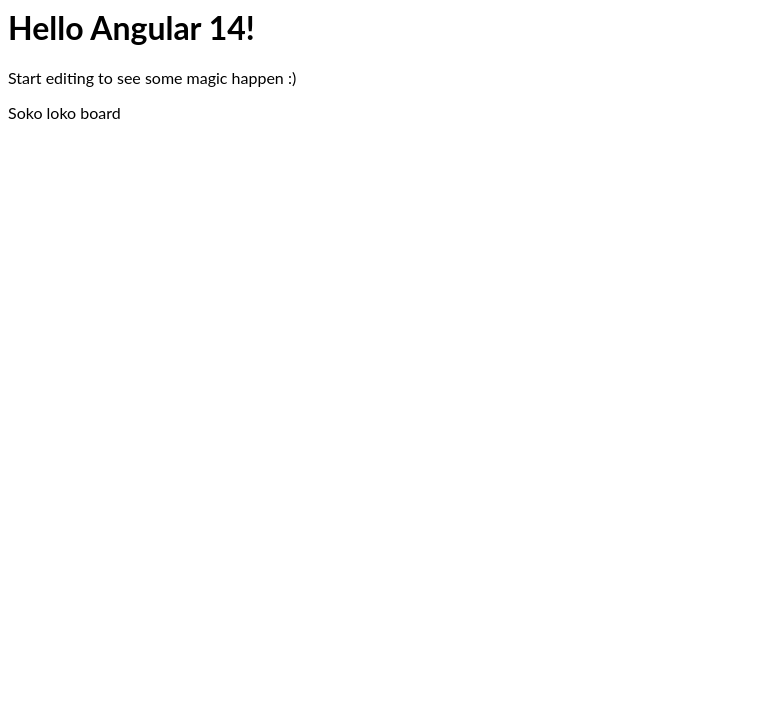
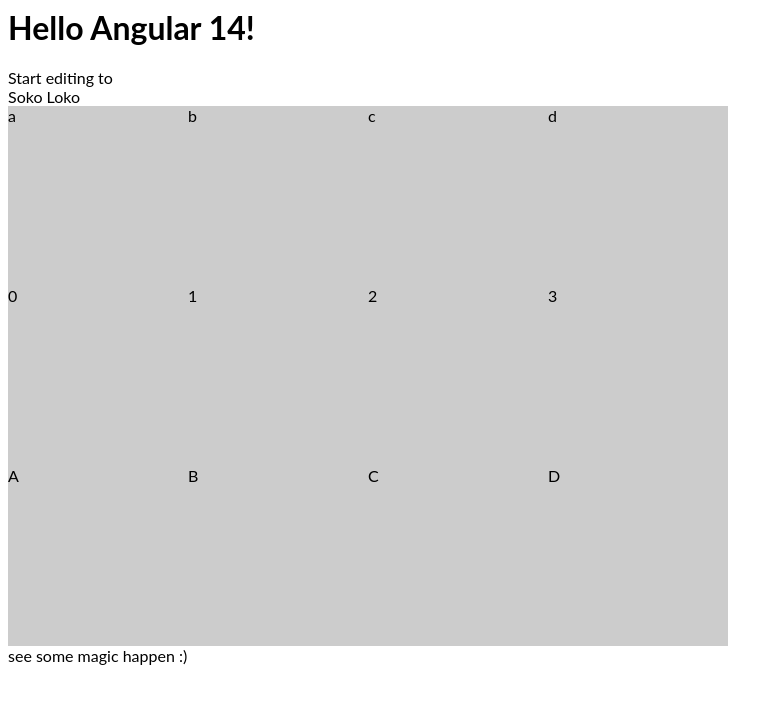
Before and after one commit to erikmartino/soko-loko, an Angular app: page / in a window 1280 px wide. Shown: the top 704 px of the page, without its empty margins (0-783 px from the left). Built offline with nearby package versions, Linux system fonts and the light colour scheme.

Commit message:
Board layout

```diff
--- a/src/app/app.component.html
+++ b/src/app/app.component.html
@@ -1,5 +1,6 @@
 <hello name="{{ name }}"></hello>
 <p>
-  Start editing to see some magic happen :)
+  Start editing to
   <soko-loko-board></soko-loko-board>
+  see some magic happen :)
 </p>
--- a/src/soko-loko/soko-loko.component.css
+++ b/src/soko-loko/soko-loko.component.css
@@ -0,0 +1,13 @@
+.cell {
+  width: 20%;
+  height: 20%;
+  min-width: 80px;
+  max-width: 180px;
+  aspect-ratio: 1;
+  background-color: #ccc;
+}
+
+.row {
+  display: flex;
+  flex-direction: row;
+}
--- a/src/soko-loko/soko-loko.component.html
+++ b/src/soko-loko/soko-loko.component.html
@@ -1,3 +1,9 @@
-<p>
-  Soko loko board
-</p>
+<div>
+  <span>Soko Loko</span>
+  <div class="soko-loko-board" *ngIf="board.length === width * height">
+    <div class="row" *ngFor="let row of rows()">
+      <div [class]="'cell cell-'+cell" *ngFor="let cell of cells(row)">{{ cell }}</div>
+    </div>
+  </div>
+  <div class="soko-loko-error" *ngIf="board.length !== width * height">Invalid board</div>
+</div>
--- a/src/soko-loko/soko-loko.component.ts
+++ b/src/soko-loko/soko-loko.component.ts
@@ -7,6 +7,22 @@
 })
 export class SokoLokoComponent implements OnInit {
   constructor() {}
+  width: number = 4;
+  height: number = 3;
+  board: string = 'abcd0123ABCD';
+  ngOnInit() {}
 
-  ngOnInit() {}
+  rows(): string[] {
+    console.info('rows()');
+    var chunks = [];
+    for (let i = 0; i < this.board.length; i += this.width) {
+      chunks.push(this.board.substring(i, i + this.width));
+    }
+    return chunks;
+  }
+
+  cells(row: string): string[] {
+    console.info(`cells(${row})`);
+    return row.split('');
+  }
 }
```
